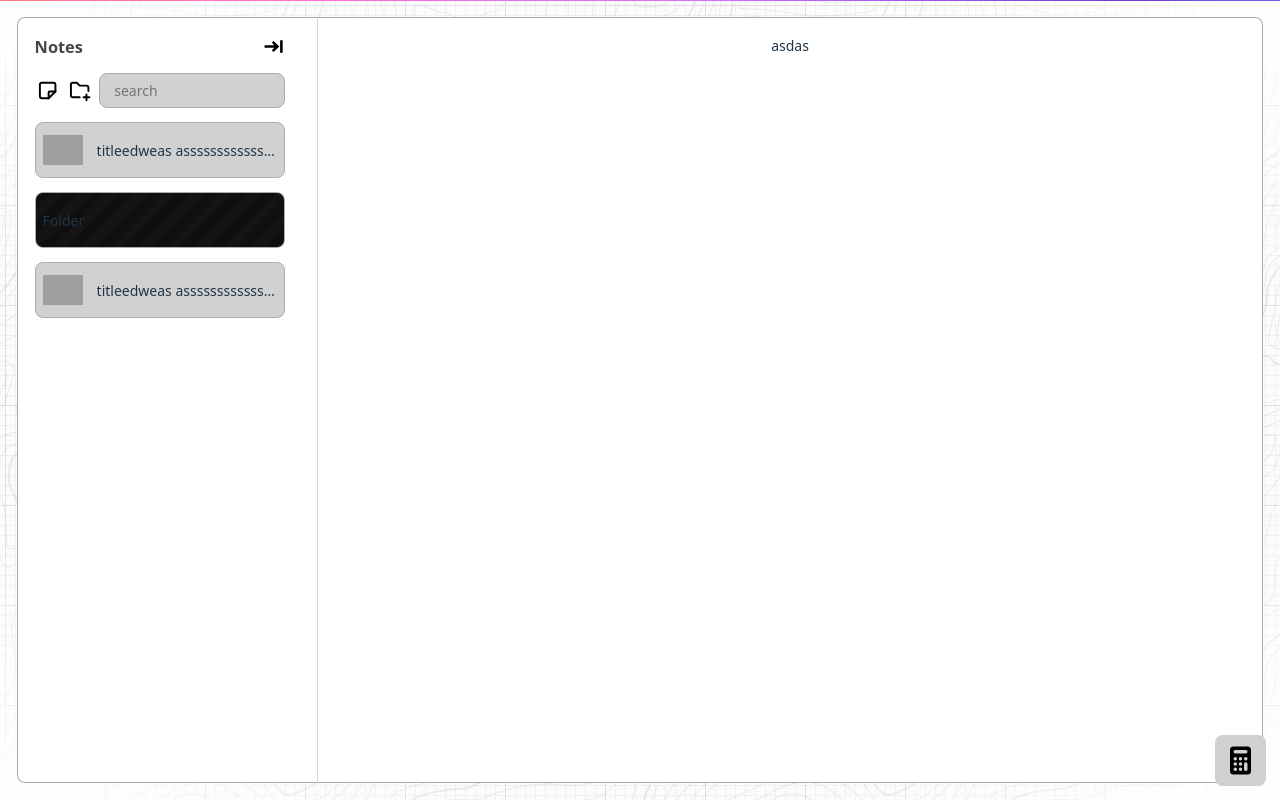
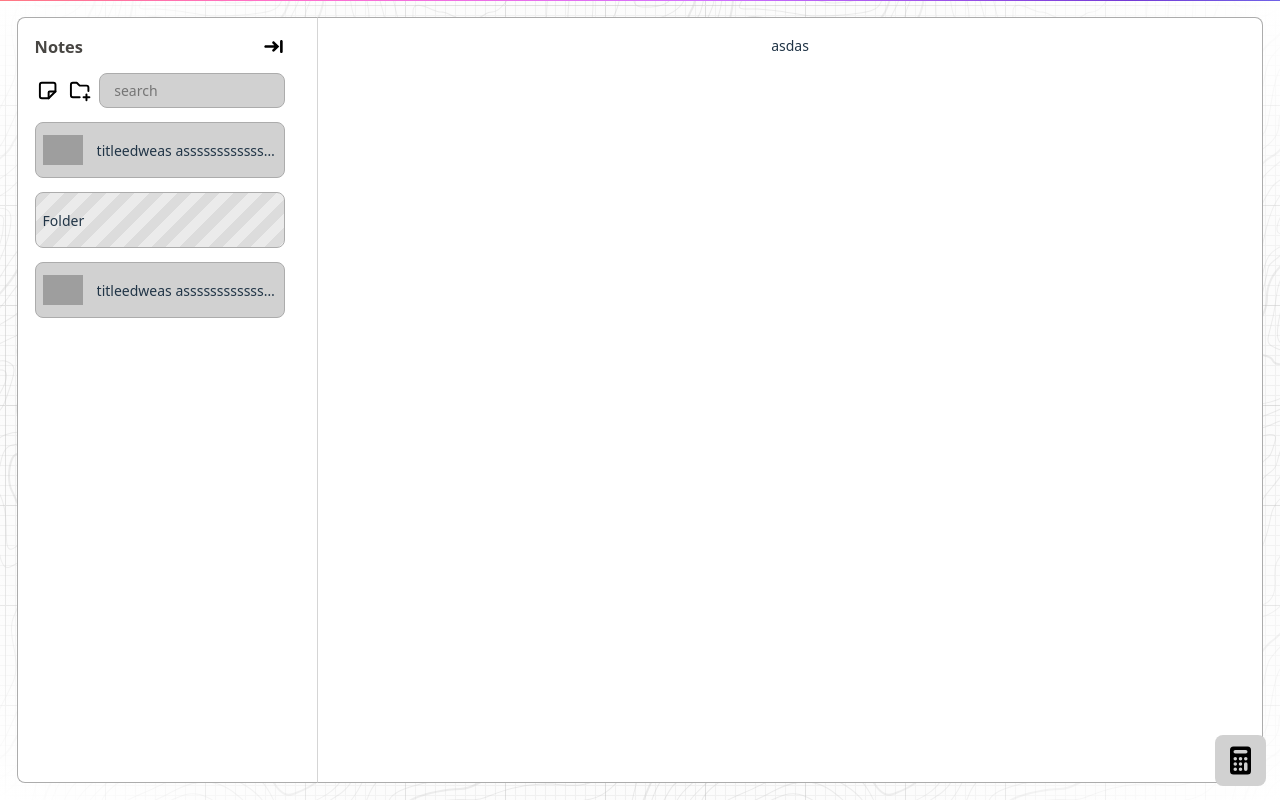
Before and after one commit to BigBadBodyPillow/Notes, a React (Vite) app: page / in a window 1280 px wide. Built offline with nearby package versions, Linux system fonts and the light colour scheme; grey boxes are pictures that could not be loaded; the HTML template or start-up script is replaced by a standard one.

Commit message:
added colour change to folder background

```diff
--- a/src/components/Notes/Aside/Folder/Folder.css
+++ b/src/components/Notes/Aside/Folder/Folder.css
@@ -1,7 +1,7 @@
 @scope (.notes) {
   .folder {
-    --stripe1-colour: rgb(15, 15, 15);
-    --stripe2-colour: rgb(20, 20, 20);
+    --stripe1-colour: light-dark(rgb(220, 220, 220), rgb(15, 15, 15));
+    --stripe2-colour: light-dark(rgb(235, 235, 235), rgb(20, 20, 20));
     background: repeating-linear-gradient(
       135deg,
       var(--stripe1-colour),
@@ -9,6 +9,9 @@
       var(--stripe2-colour) 10px,
       var(--stripe2-colour) 20px
     );
+    .title {
+      color: var(--text-colour);
+    }
 
     box-sizing: border-box;
     &:not(:last-child) {
--- a/src/components/Notes/Aside/Folder/Folder.jsx
+++ b/src/components/Notes/Aside/Folder/Folder.jsx
@@ -4,7 +4,9 @@ export function Folder({ children }) {
   return (
     <>
       <details className="folder">
-        <summary>Folder</summary>
+        <summary>
+          <span className="title">Folder</span>
+        </summary>
         <ul>{children}</ul>
       </details>
     </>
```
